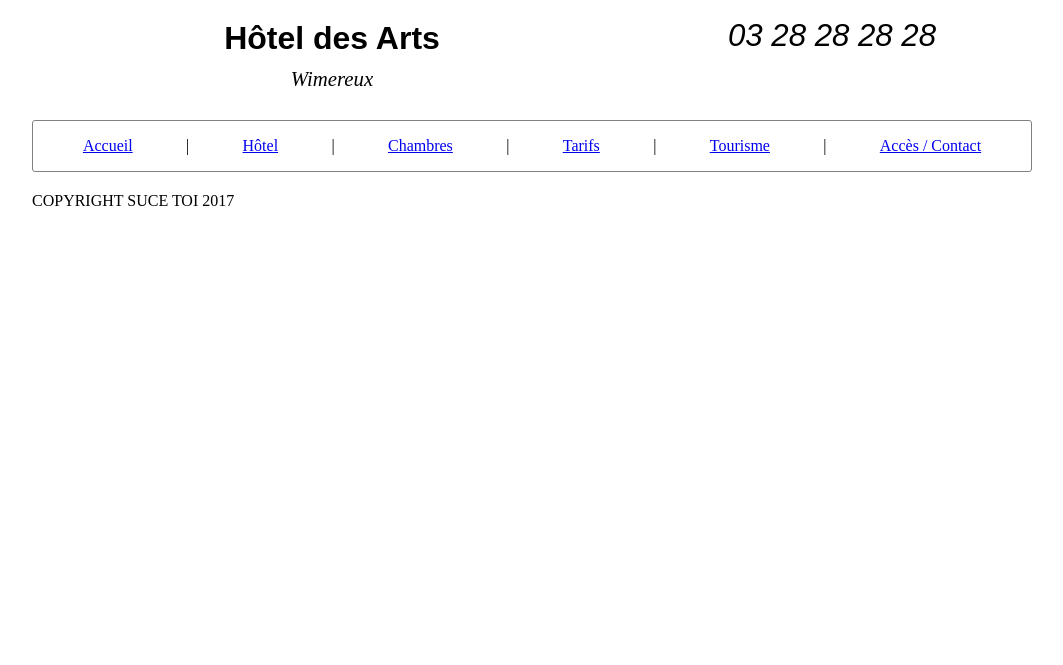
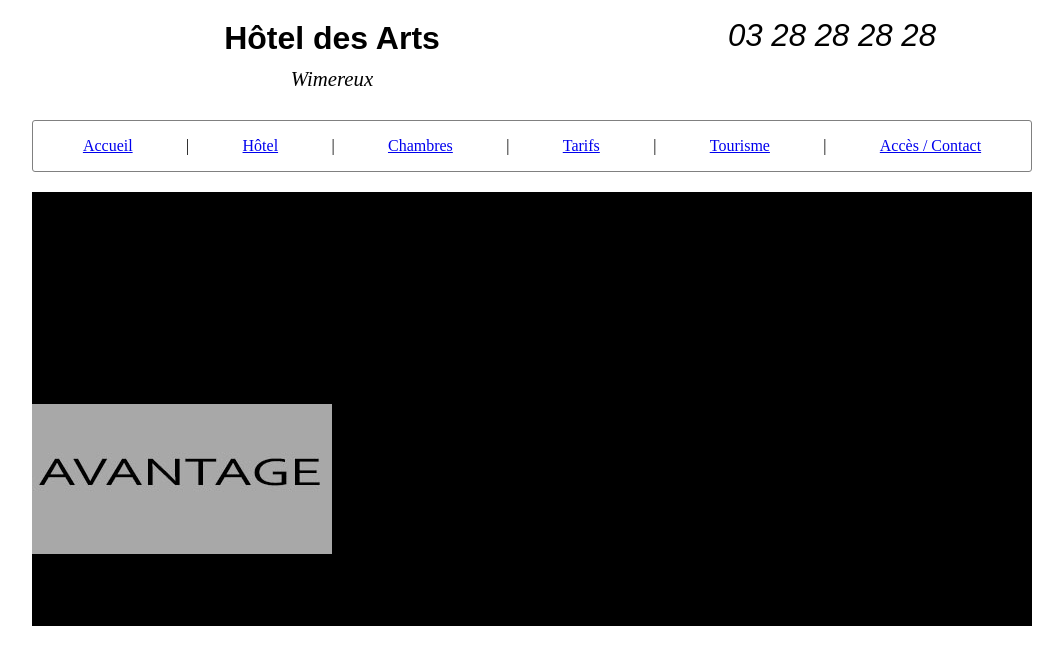
Before and after one commit to saim-correard/hotel_des_arts, a PHP site: page /php/home.php in a window 1280 px wide. Shown: the top 665 px of the page, without its empty margins (108-1171 px from the left). Run offline with PHP 8.4, Linux system fonts and the light colour scheme.

Commit message:
amelioration page contact et footer
Si on peut appeler ça une amélioration...

```diff
--- a/php/footer.php
+++ b/php/footer.php
@@ -1,3 +1,27 @@
 <footer>
-	<p> COPYRIGHT SUCE TOI 2017 </p>
+
+		<div class="row col-12">
+			<ul class="list-group col-4">
+			  <li class="list-group-item disabled">Nos Partenaires :</li>
+			  <li class="list-group-item">Dapibus ac facilisis in</li>
+			  <li class="list-group-item">Morbi leo risus</li>
+			  <li class="list-group-item">Porta ac consectetur ac</li>
+			  <li class="list-group-item">Vestibulum at eros</li>
+			</ul>
+			<ul class="list-group col-4">
+			  <li class="list-group-item disabled">Cras justo odio</li>
+			  <li class="list-group-item">Dapibus ac facilisis in</li>
+			  <li class="list-group-item">Morbi leo risus</li>
+			  <li class="list-group-item">Porta ac consectetur ac</li>
+			  <li class="list-group-item">Vestibulum at eros</li>
+			</ul>
+			<div class="card col-4" style="width: 20rem;">
+			  <img class="card-img-top" src="../images/avantage.jpg" alt="logo hôtel des Arts">
+			  <div class="card-body">
+			    <p class="card-text">Wimereux...</p>
+			  </div>
+			</div>
+		</div>
+
+	<p class="float-right"> Guillaume Crouzille / Arnaud Herbez </p>
 </footer>
--- a/style.css
+++ b/style.css
@@ -3,6 +3,11 @@
 body {
   max-width: 1000px;
   margin: auto;
+}
+
+footer {
+  margin-top: 20px;
+  background-color: #000000;
 }
 
 /* putain ça ne marche pas h3 {
```
Also changed, not shown: php/contact.php (+14 -7 lines).
